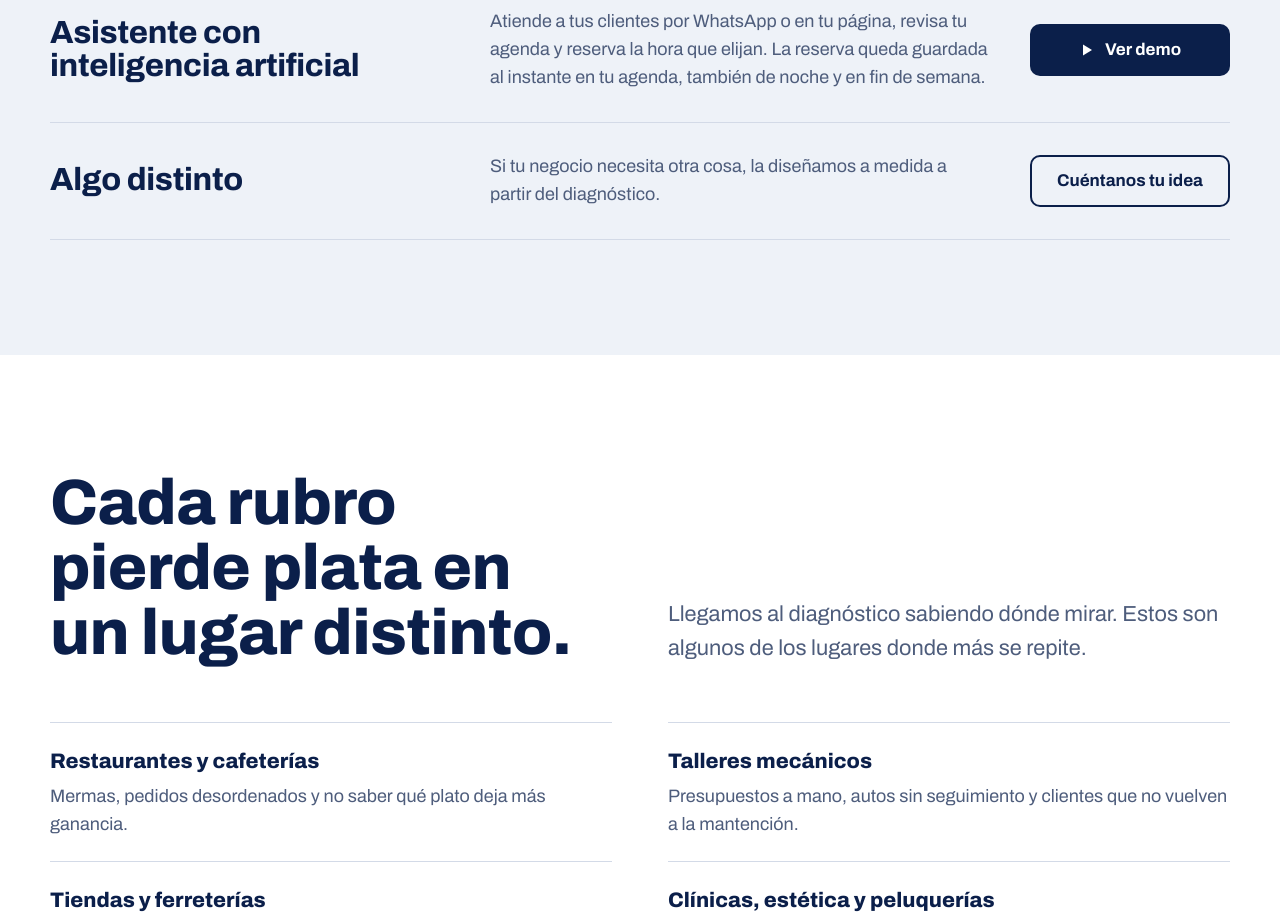
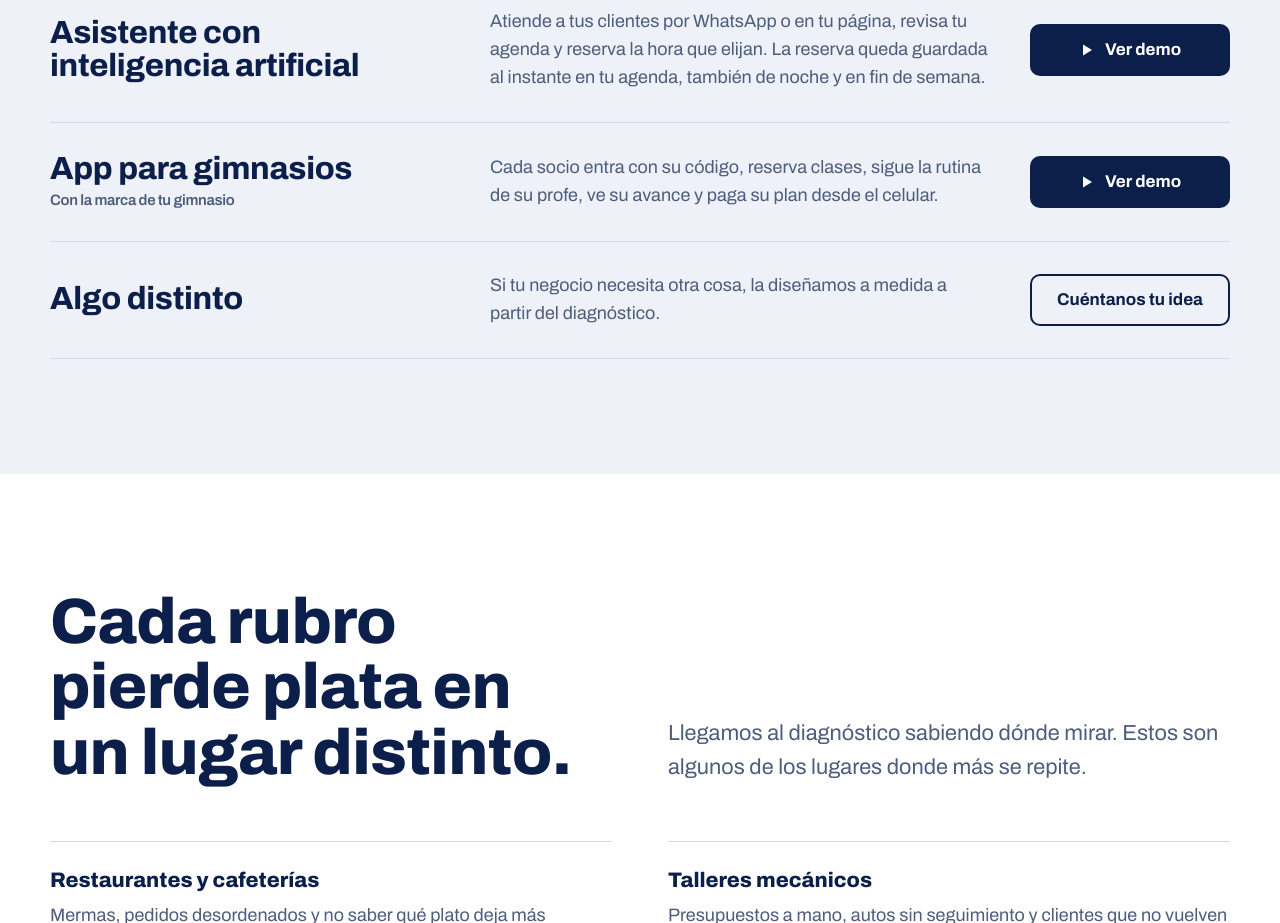
Before and after one commit to no3liad556-tech/solti-web, a plain HTML site: page index.html in a window 1280 px wide. Shown: the part 4240-5163 px from the top of the page. Drawn offline with Linux system fonts and the light colour scheme.

Commit message:
App para gimnasios en Lo que construimos
Co-Authored-By: Claude Opus 5.5 <noreply@anthropic.com>
Claude-Session: https://claude.ai/code/session_01BGDDA6EshFst253iMYW8j1

```diff
--- a/index.html
+++ b/index.html
@@ -484,6 +484,11 @@ dialog.player::backdrop { background: rgba(6,14,34,.72); }
           <h3>Asistente con inteligencia artificial</h3>
           <p>Atiende a tus clientes por WhatsApp o en tu página, revisa tu agenda y reserva la hora que elijan. La reserva queda guardada al instante en tu agenda, también de noche y en fin de semana.</p>
           <button class="btn btn-ink" type="button" data-film="ia"><svg class="play" viewBox="0 0 16 16" aria-hidden="true"><path d="M4 2.5v11l9-5.5z"/></svg>Ver demo</button>
+        </article>
+        <article class="build">
+          <h3>App para gimnasios<small>Con la marca de tu gimnasio</small></h3>
+          <p>Cada socio entra con su código, reserva clases, sigue la rutina de su profe, ve su avance y paga su plan desde el celular.</p>
+          <button class="btn btn-ink" type="button" data-film="gym"><svg class="play" viewBox="0 0 16 16" aria-hidden="true"><path d="M4 2.5v11l9-5.5z"/></svg>Ver demo</button>
         </article>
         <article class="build">
           <h3>Algo distinto</h3>
```
